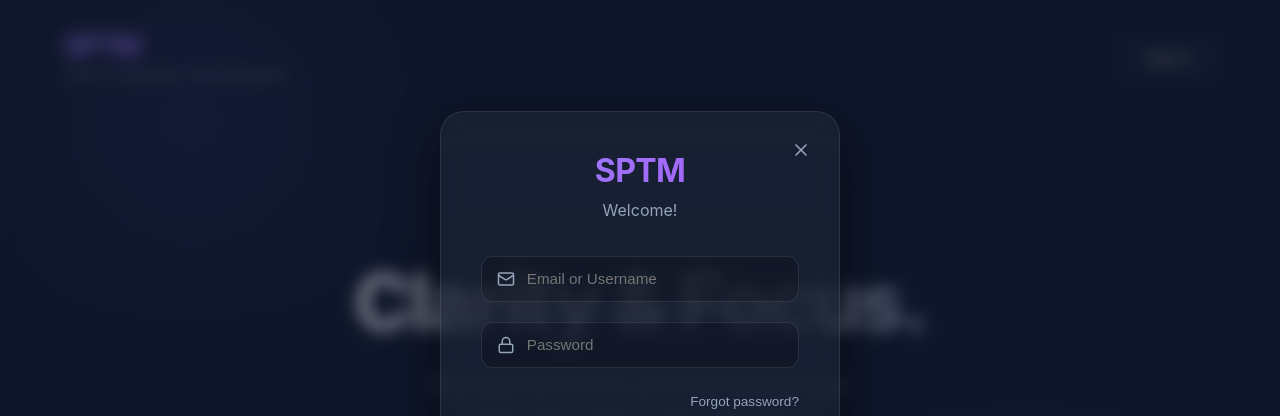
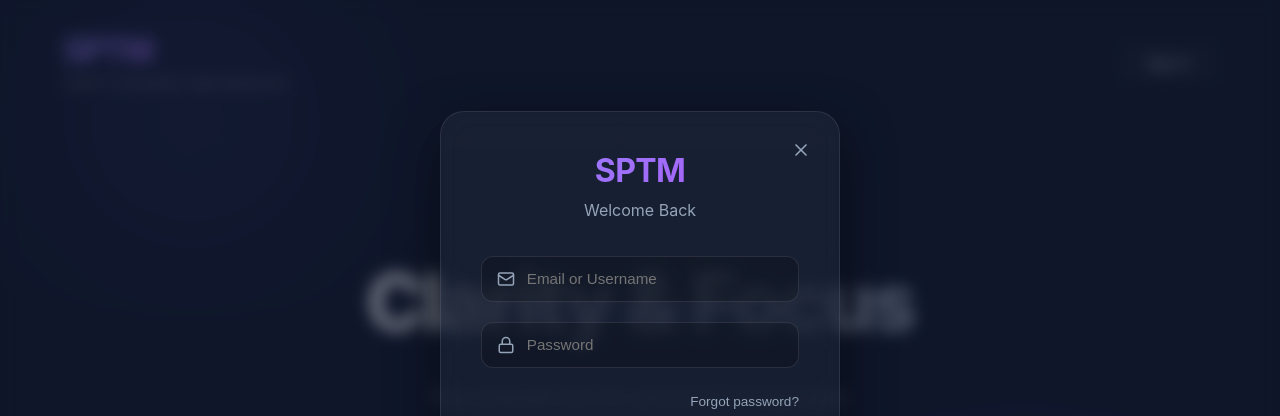
Before and after one commit to sonergunes741/SPTM, a React (Vite) app: page / in a window 1280 px wide. Both pictures are taken after a click on the button "Sign In". Shown: the top 416 px of the page. Built offline with nearby package versions, Linux system fonts and the light colour scheme.

Commit message:
fix(ui): Align Welcome Page styling and implement direct Sign Up flow

```diff
--- a/src/components/features/auth/LoginModal.jsx
+++ b/src/components/features/auth/LoginModal.jsx
@@ -1,10 +1,10 @@
-import React, { useState } from "react";
+import React, { useState, useEffect } from "react";
 import { X, Mail, Lock, User, ArrowRight } from "lucide-react";
 import { useGoogleLogin } from "@react-oauth/google";
 import { useGoogleCalendar } from "../../../hooks/useGoogleCalendar";
 
-export default function LoginModal({ isOpen, onClose }) {
-    const [isSignUp, setIsSignUp] = useState(false);
+export default function LoginModal({ isOpen, onClose, initialView = "login" }) {
+    const [isSignUp, setIsSignUp] = useState(initialView === "signup");
     const [formData, setFormData] = useState({
         name: "",
         email: "",
@@ -13,6 +13,13 @@ export default function LoginModal({ isOpen, onClose }) {
     const [isLoading, setIsLoading] = useState(false);
 
     const { loginUser, handleLoginFailure } = useGoogleCalendar();
+
+    // Reset view when modal opens
+    useEffect(() => {
+        if (isOpen) {
+            setIsSignUp(initialView === "signup");
+        }
+    }, [isOpen, initialView]);
 
     // Google Login Hook
     const googleLogin = useGoogleLogin({
@@ -156,7 +163,7 @@ export default function LoginModal({ isOpen, onClose }) {
                         SPTM
                     </h2>
                     <p style={{ color: "var(--color-text-muted)" }}>
-                        {isSignUp ? "Create your account" : "Welcome!"}
+                        {isSignUp ? "Create your account" : "Welcome Back"}
                     </p>
                 </div>
 
@@ -293,7 +300,7 @@ export default function LoginModal({ isOpen, onClose }) {
                             border: "1px solid rgba(255,255,255,0.1)",
                             borderRadius: "var(--radius-md)",
                             color: "#fff",
-                            fontSize: "1rem", // Slightly larger font
+                            fontSize: "1rem",
                             fontWeight: 600,
                             cursor: isLoading ? "wait" : "pointer",
                             display: "flex",
@@ -301,7 +308,7 @@ export default function LoginModal({ isOpen, onClose }) {
                             justifyContent: "center",
                             gap: "0.5rem",
                             transition: "all 0.3s cubic-bezier(0.4, 0, 0.2, 1)",
-                            boxShadow: "0 4px 20px -5px rgba(99, 102, 241, 0.5), 0 0 0 1px rgba(99, 102, 241, 0.2)", // PRIMARY GLOW EFFECT
+                            boxShadow: "0 4px 20px -5px rgba(99, 102, 241, 0.5), 0 0 0 1px rgba(99, 102, 241, 0.2)",
                             marginTop: "0.5rem"
                         }}
                         onMouseEnter={(e) => {
--- a/src/components/layout/WelcomePage.jsx
+++ b/src/components/layout/WelcomePage.jsx
@@ -3,7 +3,11 @@ import LoginModal from "../features/auth/LoginModal";
 import { ArrowRight, CheckCircle2, Layout, ShieldCheck } from "lucide-react";
 
 export default function WelcomePage() {
-    const [showLoginModal, setShowLoginModal] = useState(false);
+    const [authModal, setAuthModal] = useState({ isOpen: false, view: "login" });
+
+    const openLogin = () => setAuthModal({ isOpen: true, view: "login" });
+    const openSignup = () => setAuthModal({ isOpen: true, view: "signup" });
+    const closeModal = () => setAuthModal({ ...authModal, isOpen: false });
 
     return (
         <div
@@ -26,7 +30,7 @@ export default function WelcomePage() {
                     left: "-10%",
                     width: "50%",
                     height: "50%",
-                    background: "radial-gradient(circle, rgba(99,102,241,0.1) 0%, rgba(15,23,42,0) 70%)", // Reduced opacity for subtlety
+                    background: "radial-gradient(circle, rgba(99,102,241,0.1) 0%, rgba(15,23,42,0) 70%)",
                     borderRadius: "50%",
                     pointerEvents: "none",
                 }}
@@ -38,7 +42,7 @@ export default function WelcomePage() {
                     right: "-10%",
                     width: "60%",
                     height: "60%",
-                    background: "radial-gradient(circle, rgba(168,85,247,0.08) 0%, rgba(15,23,42,0) 70%)", // Reduced opacity for subtlety
+                    background: "radial-gradient(circle, rgba(168,85,247,0.08) 0%, rgba(15,23,42,0) 70%)",
                     borderRadius: "50%",
                     pointerEvents: "none",
                 }}
@@ -55,15 +59,16 @@ export default function WelcomePage() {
                 }}
             >
                 <div style={{ display: "flex", flexDirection: "column" }}>
-                    <div style={{ fontSize: "1.75rem", fontWeight: 800, letterSpacing: "-0.05em", lineHeight: "1" }} className="text-gradient-primary">
+                    {/* Logo styled to match Sidebar exactly (adjusted size/weight) */}
+                    <div style={{ fontSize: "2rem", fontWeight: 700, letterSpacing: "-0.03em", lineHeight: "1.2", paddingBottom: "2px" }} className="text-gradient-primary">
                         SPTM
                     </div>
-                    <div style={{ fontSize: "0.75rem", color: "rgba(255,255,255,0.4)", marginTop: "0.35rem", fontWeight: 500, letterSpacing: "0.05em", textTransform: "uppercase" }}>
+                    <div style={{ fontSize: "0.75rem", color: "rgba(255,255,255,0.4)", marginTop: "0.1rem", fontWeight: 500, letterSpacing: "0.05em", textTransform: "uppercase" }}>
                         Smart Personal Task Manager
                     </div>
                 </div>
                 <button
-                    onClick={() => setShowLoginModal(true)}
+                    onClick={openLogin}
                     style={{
                         padding: "0.6rem 1.5rem",
                         background: "rgba(255, 255, 255, 0.03)",
@@ -102,22 +107,21 @@ export default function WelcomePage() {
                 }}
                 className="fade-in"
             >
-                {/* Badge removed as requested */}
-
                 <h1
                     style={{
-                        fontSize: "5rem", // Kept large for impact
+                        fontSize: "5rem",
                         fontWeight: 800,
                         letterSpacing: "-0.04em",
-                        lineHeight: 1.1,
-                        marginBottom: "1.5rem",
+                        lineHeight: 1.2, // Increased line height to prevent 'y' cutoff
+                        paddingBottom: "0.2em", // Extra padding for gradient text
+                        marginBottom: "1rem",
                         background: "linear-gradient(135deg, #fff 0%, #94a3b8 100%)",
                         WebkitBackgroundClip: "text",
                         WebkitTextFillColor: "transparent",
                         maxWidth: "900px",
                     }}
                 >
-                    Clarity & Focus.
+                    Clarity & Focus
                 </h1>
 
                 <p
@@ -136,7 +140,7 @@ export default function WelcomePage() {
 
                 <div style={{ display: "flex", gap: "1rem" }}>
                     <button
-                        onClick={() => setShowLoginModal(true)}
+                        onClick={openSignup}
                         style={{
                             padding: "1rem 3rem",
                             background: "#fff",
@@ -173,7 +177,11 @@ export default function WelcomePage() {
                 </div>
             </main>
 
-            <LoginModal isOpen={showLoginModal} onClose={() => setShowLoginModal(false)} />
+            <LoginModal
+                isOpen={authModal.isOpen}
+                onClose={closeModal}
+                initialView={authModal.view}
+            />
         </div>
     );
 }
```
